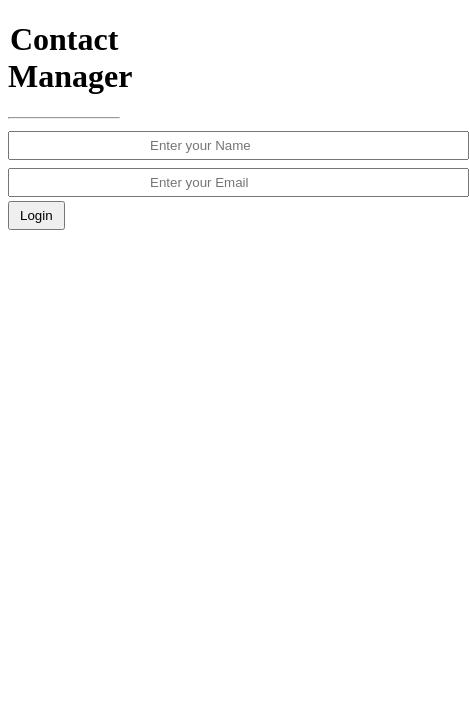
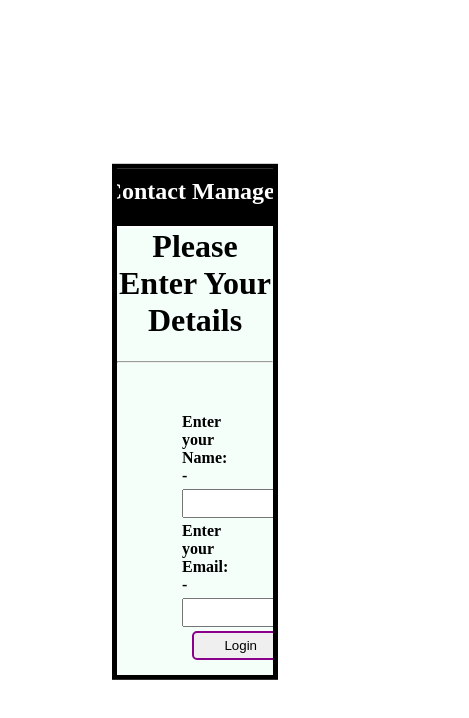
Before and after one commit to LoveneeshSingla/Contact-app, a React (Create React App) app: page /login in a window 390 px wide. Shown: the top 718 px of the page, 469 px wide, since content can reach past the window. Built offline with nearby package versions, Linux system fonts and the light colour scheme.

Commit message:
added css to contact-app but media query pending

```diff
--- a/src/App.css
+++ b/src/App.css
@@ -1,5 +1,7 @@
 .addbtn {
-  padding: 5px 12px;
+  padding: 5px 30px;
+  cursor: pointer;
+  margin: 10px 0 0 0;
 }
 
 .inputsstyle {
@@ -8,26 +10,77 @@
   text-align: left;
 }
 
-.header {
-  width: 30%;
-  text-align: center;
+.mainDiv {
+  position: absolute;
+  left: 50%;
+  top: 50%;
+  border: 5px solid Black;
+  width: 40%;
+  height: 60%;
+  transform: translate(-50%, -50%);
+  overflow-y: scroll;
 }
 
-.contactListNavBar {
+.contactDetailsDiv {
+  position: absolute;
+  left: 50%;
+  top: 50%;
+  transform: translate(-50%, -50%);
+}
+.header {
+  text-align: center;
+  margin: -19px;
+  position: relative;
+  background-color: black;
+  color: white;
+  padding: 8px 0 1px 0;
+}
+.addContactsDiv {
+  margin: 50px 65px;
+}
+.contactListNavBarTitle {
   display: flex;
   justify-content: space-between;
-  width: 100%;
+  width: 50%;
+  float: left;
 }
 
+.contactListNavBarMenu {
+  display: flex;
+  width: 50%;
+  justify-content: right;
+}
+
+.loginBtn {
+  margin: 15px 2px;
+  padding: 5px 10px;
+  border-radius: 5px;
+  cursor: pointer;
+}
 .addContactsBtn {
-  margin: 15px;
+  margin: 15px 23px 0px 5px;
   padding: 5px 10px;
+  border-radius: 5px;
+  cursor: pointer;
 }
 
 .upDelBtn {
   margin: 25px;
 }
 
+.background {
+  background-color: mintcream;
+  height: 100%;
+}
+
+button {
+  cursor: pointer;
+  border-radius: 5px;
+  border: 2px solid darkmagenta;
+}
+
 .delBtn {
   margin: 0 0 0 4px;
+  cursor: pointer;
+  border-radius: 5px;
 }
--- a/src/App.js
+++ b/src/App.js
@@ -17,7 +17,17 @@ function App() {
   const LOCAL_STORAGE_KEY = "contacts"
 
   const addContactHandler = (contact) => {
+    const checkData = contacts.filter((contact1) => {
+      return (contact1.email === contact.email)
+    })
+    if (checkData.length === 1) {
+      alert("Email id is already existed")
+
+    }
+    else {
       setContacts([...contacts, { id: uuid(), ...contact }])
+    }
+
   }
 
   const updateContactHandler = (contact1) => {
@@ -38,10 +48,11 @@ function App() {
       return (contact.name === loginData.name && contact.email === loginData.email)
     })
     if (checkData.length === 1) {
-      alert("matched")
+      alert("Welcome to React World")
+
     }
     else {
-      alert("not Matched")
+      alert("something is wrong")
     }
   }
 
@@ -57,10 +68,11 @@ function App() {
 
 
   return (
-    <div>
+    <div className="mainDiv">
       <Router>
         <Header />
         <Switch>
+          <div className="background">
             <Route path="/add" render={props => <AddContacts {...props} addContact={addContactHandler} />} />
             <Route path="/" exact render={props => <ContactList {...props} contacts={contacts}
               getContactId={removeContactHandler} />} />
@@ -68,6 +80,7 @@ function App() {
             <Route path="/edit/:id" render={props => <EditContact {...props} updateContact={updateContactHandler} />} />
             <Route path="/login" render={props => <LoginPage {...props} getlogindata={loginHandler} />} />
             <Route path="/welcome" render={props => { <WelcomePage {...props} /> }} />
+          </div>
         </Switch>
       </Router>
     </div >
--- a/src/components/AddContacts.js
+++ b/src/components/AddContacts.js
@@ -21,16 +21,21 @@ class AddContacts extends React.Component {
     render() {
         return (
             <div>
+                <div style={{ "text-align": "center" }}><h1>Add your contacts Here</h1><hr /></div>
+                <div className="addContactsDiv">
                     <form onSubmit={this.add}>
-                    <input type="text" className="inputsstyle" placeholder="Enter your name"
+                        <strong><label>Enter your Name: -</label></strong><br />
+                        <input type="text" className="inputsstyle"
                             value={this.state.name}
                             onChange={(e) => this.setState({ name: e.target.value })}
                         /><br />
-                    <input type="text" className="inputsstyle" placeholder="Enter your email"
+                        <strong><label>Enter your Email: -</label></strong><br />
+                        <input type="text" className="inputsstyle"
                             value={this.state.email}
                             onChange={(e) => this.setState({ email: e.target.value })} /><br />
-                    <button className="addbtn">Add</button>
+                        <div style={{ "width": "30%", "margin": "0px 40%" }}><button className="addbtn">Add</button></div>
                     </form>
+                </div>
             </div>
         )
     }
--- a/src/components/ContactCard.js
+++ b/src/components/ContactCard.js
@@ -2,6 +2,7 @@ import { Link } from 'react-router-dom'
 const ContactCard = (props) => {
     const { id, name, email } = props.contact
     return (
+        <div>
             <div style={{ "display": "flex", "justifyContent": "space-between", "width": "100%" }}>
                 <div>
                     <Link to={{ pathname: "/contact/" + id, state: { contact: props.contact } }}>
@@ -14,6 +15,8 @@ const ContactCard = (props) => {
                     <button className="delBtn" onClick={() => { props.contactId(id) }}>Delete</button>
                 </div>
             </div>
+            <hr></hr>
+        </div>
     )
 }
 
--- a/src/components/ContactDetails.js
+++ b/src/components/ContactDetails.js
@@ -4,10 +4,12 @@ import { Link } from 'react-router-dom'
 const ContactDetails = (props) => {
     const { name, email } = props.location.state.contact
     return (
-        <div>
-            <h1>{name}</h1>
-            <h2>{email}</h2>
-            <Link to="/"><button>Contact List</button></Link>
+        <div >
+            <div className="contactDetailsDiv">
+                <h1>{name}</h1>
+                <h2>{email}</h2>
+                <Link to="/"><button>Contact List</button></Link>
+            </div>
         </div>
     )
 }
--- a/src/components/ContactList.js
+++ b/src/components/ContactList.js
@@ -22,12 +22,15 @@ const ContactList = (props) => {
 
 
     return (
-        <div style={{ "width": "30%" }}>
-            <div className="contactListNavBar">
+        <div style={{ "width": "100%", "padding": "8px 5px 0 5px", "backgroundColor": "mintcream" }}>
+            <div className="contactListNavBarTitle">
                 <h3>Contact List</h3>
-                <Link to="/login"><button>Login</button></Link>
+            </div>
+            <div className="contactListNavBarMenu">
+                <Link to="/login"><button className="loginBtn">Login</button></Link>
                 <Link to="/add"><button className="addContactsBtn">Add Contacts</button></Link>
             </div>
+
             <div>{retrieveContacts}</div>
         </div>
     )
--- a/src/components/EditContact.js
+++ b/src/components/EditContact.js
@@ -25,17 +25,22 @@ class EditContacts extends React.Component {
     render() {
         return (
             <div>
+                <div style={{ "text-align": "center" }}><h1>Update your contacts Here</h1><hr /></div>
+                <div className="addContactsDiv">
                     <form onSubmit={this.update}>
-                    <input type="text" className="inputsstyle" placeholder="Enter your name"
+                        <strong><label>Enter your Name: -</label></strong><br />
+                        <input type="text" className="inputsstyle"
                             value={this.state.name}
                             onChange={(e) => this.setState({ name: e.target.value })}
                         /><br />
-                    <input type="text" className="inputsstyle" placeholder="Enter your email"
+                        <strong><label>Enter your Email: -</label></strong><br />
+                        <input type="text" className="inputsstyle"
                             value={this.state.email}
                             onChange={(e) => this.setState({ email: e.target.value })} /><br />
                         <button className="addbtn">update</button>
                     </form>
                 </div>
+            </div>
         )
     }
 }
--- a/src/components/Header.js
+++ b/src/components/Header.js
@@ -4,9 +4,7 @@ const Header = () => {
     return (
         <div>
             <div className="header">
-                <h1>Contact Manager</h1>
-
-                <hr></hr>
+                <h2>Contact Manager</h2>
             </div>
         </div>
     )
--- a/src/components/LoginPage.js
+++ b/src/components/LoginPage.js
@@ -11,6 +11,7 @@ const LoginPage = (props) => {
             return
         }
         props.getlogindata(loginData)
+
     }
 
     const setName = (e, key) => {
@@ -21,16 +22,23 @@ const LoginPage = (props) => {
 
     return (
         <div>
+            <div style={{ "text-align": "center" }}><h1>Please Enter Your Details</h1><hr /></div>
+            < div className="addContactsDiv">
                 <form onSubmit={Match}>
-                <input className="inputsstyle" type="text" placeholder="Enter your Name"
+                    <strong><label>Enter your Name: -</label></strong><br />
+                    <input className="inputsstyle" type="text"
                         value={loginData.name}
                         onChange={(e) => setName(e, 'name')} /><br />
-                <input className="inputsstyle" type="text" placeholder="Enter your Email"
+                    <strong><label>Enter your Email: -</label></strong><br />
+                    <input className="inputsstyle" type="text"
                         value={loginData.email}
                         onChange={(e) => setName(e, 'email')} /><br />
-                <button style={{ "padding": "5px 10px" }}>Login</button>
+                    <div style={{ "width": "30%", "margin": "0px 40%" }}>
+                        <button style={{ "padding": "5px 30px" }}>Login</button>
+                    </div>
                 </form>
             </div>
+        </div >
     )
 }
 
```
Lines whose indentation alone changed are shown as unchanged.
